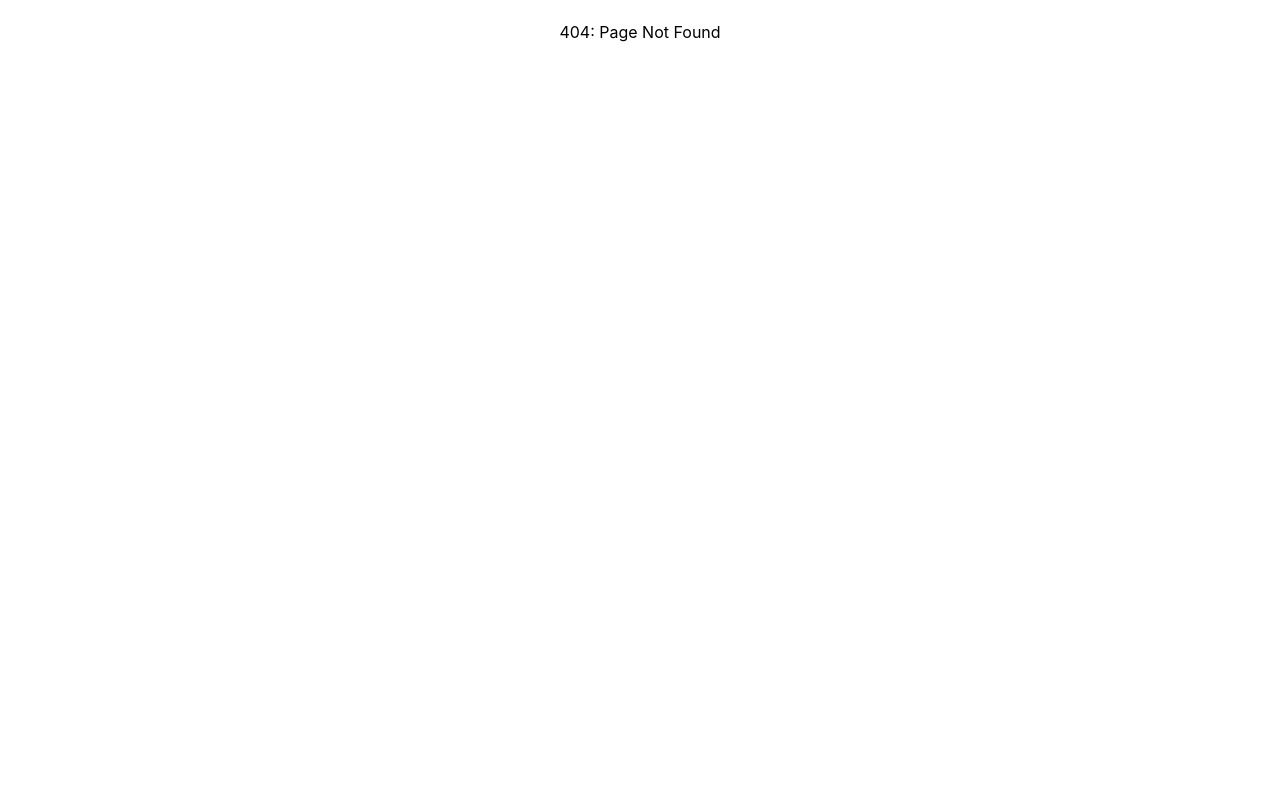
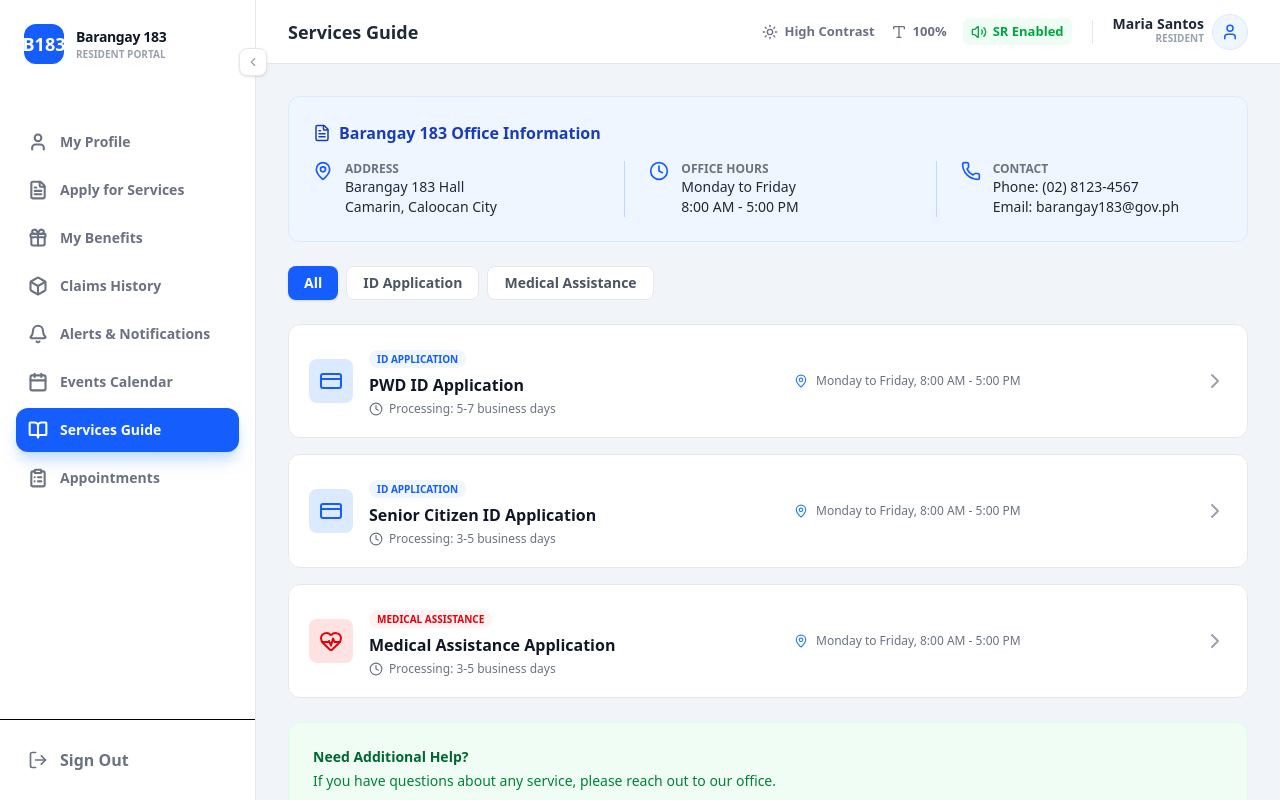
Before and after one commit to YanDalerZ/Baranggay-183, a React app in the folder Frontend/: page /UserServiceGuide in a window 1280 px wide. Before the commit this address had no page. Built offline with nearby package versions, Linux system fonts and the light colour scheme; the HTML template or start-up script is replaced by a standard one.

Commit message:
taskdone-createuser_services-guide

```diff
--- a/Frontend/src/App.tsx
+++ b/Frontend/src/App.tsx
@@ -5,6 +5,7 @@ import UserMainPage from './UserPages/UserMainPage';
 import UserLogin from './UserPages/UserLogin';
 import UserProfile from './UserPages/UserProfile';
 import UserApplyServices from './UserPages/UserApplyServices';
+import UserServiceGuide from './UserPages/UserServiceGuide';
 
 
 const App: React.FC = () => {
@@ -22,6 +23,7 @@ const App: React.FC = () => {
           <Route path="/MainPage" element={<UserMainPage />} />
           <Route path="/UserProfile" element={<UserProfile />} />
           <Route path="/UserApplyServices" element={<UserApplyServices />} />
+          <Route path="/UserServiceGuide" element={<UserServiceGuide/>} />
 
 
           {/* 404 Catch-all */}
--- /dev/null
+++ b/Frontend/src/UserPages/UserServiceGuide.tsx
@@ -0,0 +1,172 @@
+import React, { useState } from 'react';
+import {
+  MapPin, Clock, Phone, ChevronRight,
+  FileText, CreditCard, HeartPulse
+} from 'lucide-react';
+import Navbar from '../components/Navbar'; // Assuming Navbar is in the same directory
+
+interface Service {
+  id: string;
+  category: 'ID Application' | 'Medical Assistance';
+  title: string;
+  processingTime: string;
+  availability: string;
+  icon: React.ElementType;
+  iconColor: string;
+  iconBg: string;
+}
+
+const UserServiceGuide: React.FC = () => {
+  const [activeFilter, setActiveFilter] = useState('All');
+
+  const services: Service[] = [
+    {
+      id: '1',
+      category: 'ID Application',
+      title: 'PWD ID Application',
+      processingTime: '5-7 business days',
+      availability: 'Monday to Friday, 8:00 AM - 5:00 PM',
+      icon: CreditCard,
+      iconColor: 'text-blue-600',
+      iconBg: 'bg-blue-100',
+    },
+    {
+      id: '2',
+      category: 'ID Application',
+      title: 'Senior Citizen ID Application',
+      processingTime: '3-5 business days',
+      availability: 'Monday to Friday, 8:00 AM - 5:00 PM',
+      icon: CreditCard,
+      iconColor: 'text-blue-600',
+      iconBg: 'bg-blue-100',
+    },
+    {
+      id: '3',
+      category: 'Medical Assistance',
+      title: 'Medical Assistance Application',
+      processingTime: '3-5 business days',
+      availability: 'Monday to Friday, 8:00 AM - 5:00 PM',
+      icon: HeartPulse,
+      iconColor: 'text-red-600',
+      iconBg: 'bg-red-100',
+    },
+  ];
+
+  const filteredServices = activeFilter === 'All'
+    ? services
+    : services.filter(s => s.category === activeFilter);
+
+  return (
+    <Navbar pageTitle="Services Guide">
+      <div className="max-w-5xl mx-auto space-y-6">
+
+        {/* Office Information Card */}
+        <div className="bg-blue-50 border border-blue-100 rounded-xl p-6">
+          <div className="flex items-center gap-2 text-blue-800 font-bold mb-4">
+            <FileText size={18} />
+            <span>Barangay 183 Office Information</span>
+          </div>
+
+          <div className="grid grid-cols-1 md:grid-cols-3 gap-6">
+            <div className="flex gap-3">
+              <MapPin className="text-blue-600 shrink-0" size={20} />
+              <div>
+                <p className="text-xs font-bold text-gray-500 uppercase">Address</p>
+                <p className="text-sm text-gray-800">Barangay 183 Hall<br />Camarin, Caloocan City</p>
+              </div>
+            </div>
+
+            <div className="flex gap-3 border-l-0 md:border-l border-blue-200 md:pl-6">
+              <Clock className="text-blue-600 shrink-0" size={20} />
+              <div>
+                <p className="text-xs font-bold text-gray-500 uppercase">Office Hours</p>
+                <p className="text-sm text-gray-800">Monday to Friday<br />8:00 AM - 5:00 PM</p>
+              </div>
+            </div>
+
+            <div className="flex gap-3 border-l-0 md:border-l border-blue-200 md:pl-6">
+              <Phone className="text-blue-600 shrink-0" size={20} />
+              <div>
+                <p className="text-xs font-bold text-gray-500 uppercase">Contact</p>
+                <p className="text-sm text-gray-800">Phone: (02) 8123-4567<br />Email: barangay183@gov.ph</p>
+              </div>
+            </div>
+          </div>
+        </div>
+
+        {/* Filter Tabs */}
+        <div className="flex gap-2">
+          {['All', 'ID Application', 'Medical Assistance'].map((filter) => (
+            <button
+              key={filter}
+              onClick={() => setActiveFilter(filter)}
+              className={`px-4 py-1.5 rounded-lg text-sm font-bold transition-colors ${
+                activeFilter === filter
+                ? 'bg-blue-600 text-white shadow-sm'
+                : 'bg-white border border-gray-200 text-gray-600 hover:bg-gray-50'
+              }`}
+            >
+              {filter}
+            </button>
+          ))}
+        </div>
+
+        {/* Services List */}
+        <div className="space-y-4">
+          {filteredServices.map((service) => (
+            <div
+              key={service.id}
+              className="group bg-white border border-gray-200 rounded-xl p-5 hover:border-blue-300 hover:shadow-md transition-all cursor-pointer flex items-center justify-between"
+            >
+              <div className="flex items-center gap-4 flex-1">
+                <div className={`p-2.5 rounded-lg ${service.iconBg} ${service.iconColor}`}>
+                  <service.icon size={24} />
+                </div>
+
+                <div className="grid grid-cols-1 md:grid-cols-2 gap-4 flex-1">
+                  <div>
+                    <span className={`text-[10px] font-bold uppercase px-2 py-0.5 rounded-full ${
+                      service.category === 'ID Application' ? 'bg-blue-50 text-blue-600' : 'bg-red-50 text-red-600'
+                    }`}>
+                      {service.category}
+                    </span>
+                    <h3 className="font-bold text-gray-900 mt-1">{service.title}</h3>
+                    <div className="flex items-center gap-1.5 text-xs text-gray-500 mt-1">
+                      <Clock size={14} />
+                      <span>Processing: {service.processingTime}</span>
+                    </div>
+                  </div>
+
+                  <div className="hidden md:flex items-center gap-2 text-xs text-gray-500">
+                    <MapPin size={14} className="text-blue-500" />
+                    <span>{service.availability}</span>
+                  </div>
+                </div>
+              </div>
+
+              <ChevronRight className="text-gray-400 group-hover:text-blue-600 transition-colors" />
+            </div>
+          ))}
+        </div>
+
+        {/* Help Section */}
+        <div className="bg-green-50 border border-green-100 rounded-xl p-6">
+          <h4 className="font-bold text-green-800 text-sm">Need Additional Help?</h4>
+          <p className="text-sm text-green-700 mt-1">
+            If you have questions about any service, please reach out to our office.
+          </p>
+          <div className="flex gap-3 mt-4">
+            <button className="px-5 py-2 bg-green-600 text-white text-sm font-bold rounded-lg hover:bg-green-700">
+              Contact Us
+            </button>
+            <button className="px-5 py-2 bg-white border border-green-200 text-green-600 text-sm font-bold rounded-lg hover:bg-green-50">
+              Appointment
+            </button>
+          </div>
+        </div>
+      </div>
+    </Navbar>
+  );
+};
+
+export default UserServiceGuide;
--- a/Frontend/src/components/Navbar.tsx
+++ b/Frontend/src/components/Navbar.tsx
@@ -1,7 +1,7 @@
 import React, { useState } from 'react';
 import {
-  User, FileText, Gift, History, Bell,
-   LogOut, Sun, Type, Volume2, Menu, ChevronLeft
+  User, FileText, Gift, Box, Bell, Calendar, BookOpen, ClipboardList,
+  LogOut, Sun, Type, Volume2, Menu, ChevronLeft
 } from 'lucide-react';
 import { useNavigate, useLocation } from 'react-router-dom';
 
@@ -15,19 +15,22 @@ const Navbar: React.FC<NavbarProps> = ({ children, pageTitle }) => {
   const navigate = useNavigate();
   const location = useLocation();
 
+  // Updated menuItems: My Profile now uses the User icon instead of the Home icon
   const menuItems = [
-    { name: 'Profile', shortName: 'Profile', icon: User, path: '/UserProfile' },
+    { name: 'My Profile', shortName: 'Profile', icon: User, path: '/UserProfile' },
     { name: 'Apply for Services', shortName: 'Apply', icon: FileText, path: '/UserApplyServices' },
     { name: 'My Benefits', shortName: 'Benefits', icon: Gift, path: '/Benefits' },
-    { name: 'Alerts', shortName: 'Alerts', icon: Bell, path: '/Alerts' },
-    // These extra items will show in the sidebar but might be hidden in a 4-item bottom bar
-    { name: 'History', shortName: 'History', icon: History, path: '/History' },
+    { name: 'Claims History', shortName: 'History', icon: Box, path: '/History' },
+    { name: 'Alerts & Notifications', shortName: 'Alerts', icon: Bell, path: '/Alerts' },
+    { name: 'Events Calendar', shortName: 'Events', icon: Calendar, path: '/Events' },
+    { name: 'Services Guide', shortName: 'Guide', icon: BookOpen, path: '/UserServiceGuide' },
+    { name: 'Appointments', shortName: 'Appts', icon: ClipboardList, path: '/Appointments' },
   ];
 
   return (
     <div className="flex flex-col md:flex-row min-h-screen bg-[#f1f5f9] font-sans">
 
-      {/* DESKTOP SIDEBAR (Visible only on md and up) */}
+      {/* DESKTOP SIDEBAR */}
       <aside
         className={`hidden md:flex ${
           isCollapsed ? 'w-20' : 'w-64'
@@ -54,7 +57,7 @@ const Navbar: React.FC<NavbarProps> = ({ children, pageTitle }) => {
           </button>
         </div>
 
-        <nav className="flex-1 px-4 py-4 space-y-1 mt-4">
+        <nav className="flex-1 px-4 py-4 space-y-1 mt-4 overflow-y-auto">
           {menuItems.map((item) => {
             const isActive = location.pathname === item.path;
             return (
@@ -83,7 +86,7 @@ const Navbar: React.FC<NavbarProps> = ({ children, pageTitle }) => {
       {/* MAIN CONTENT AREA */}
       <div className="flex-1 flex flex-col h-screen overflow-hidden pb-20 md:pb-0">
 
-        {/* TOP NAVBAR (Adjusted for Mobile) */}
+        {/* TOP NAVBAR */}
         <header className="h-16 bg-white border-b border-gray-200 flex items-center justify-between px-6 md:px-8 shrink-0">
           <div className="flex items-center gap-3 md:hidden">
              <div className="w-8 h-8 bg-blue-600 rounded-lg flex items-center justify-center text-white font-black text-xs">B183</div>
@@ -93,9 +96,9 @@ const Navbar: React.FC<NavbarProps> = ({ children, pageTitle }) => {
 
           <div className="flex items-center gap-3 md:gap-5">
             <div className="hidden lg:flex items-center gap-4 text-[13px] font-bold text-gray-500">
-              <button className="hover:text-blue-600"><Sun size={16} /></button>
-              <button className="hover:text-blue-600"><Type size={16} /></button>
-              <button className="text-green-600 bg-green-50 px-2 py-1 rounded-md"><Volume2 size={16} /></button>
+              <button className="hover:text-blue-600 flex items-center gap-1.5"><Sun size={16} /> High Contrast</button>
+              <button className="hover:text-blue-600 flex items-center gap-1.5"><Type size={16} /> 100%</button>
+              <button className="text-green-600 bg-green-50 px-2 py-1 rounded-md flex items-center gap-1.5"><Volume2 size={16} /> SR Enabled</button>
             </div>
             <div className="h-6 w-px bg-gray-200 hidden md:block" />
             <div className="flex items-center gap-2">
@@ -115,7 +118,7 @@ const Navbar: React.FC<NavbarProps> = ({ children, pageTitle }) => {
           {children}
         </main>
 
-        {/* MOBILE BOTTOM NAVIGATION (Visible only on mobile) */}
+        {/* MOBILE BOTTOM NAVIGATION */}
         <nav className="md:hidden fixed bottom-0 left-0 right-0 bg-white border-t border-gray-200 px-6 py-3 flex justify-between items-center z-50 shadow-[0_-4px_10px_rgba(0,0,0,0.05)]">
           {menuItems.slice(0, 4).map((item) => {
             const isActive = location.pathname === item.path;
```
